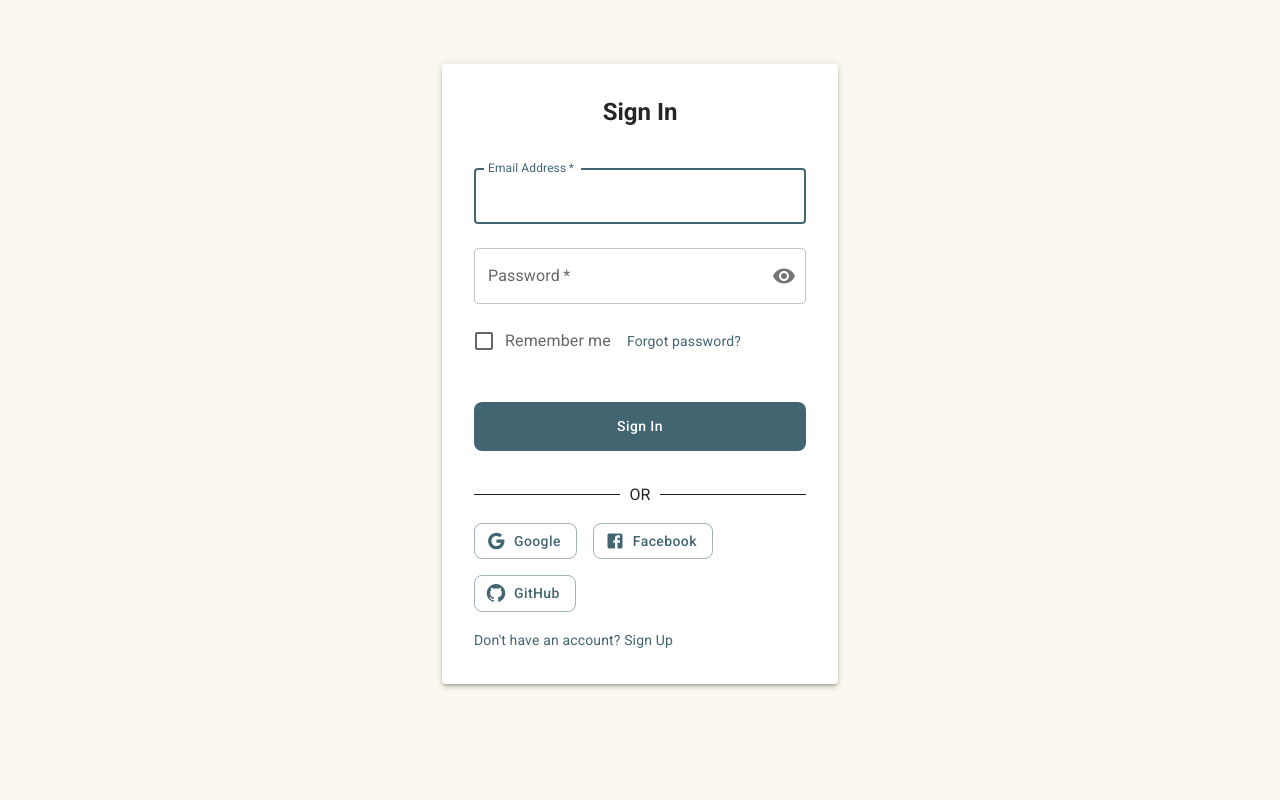
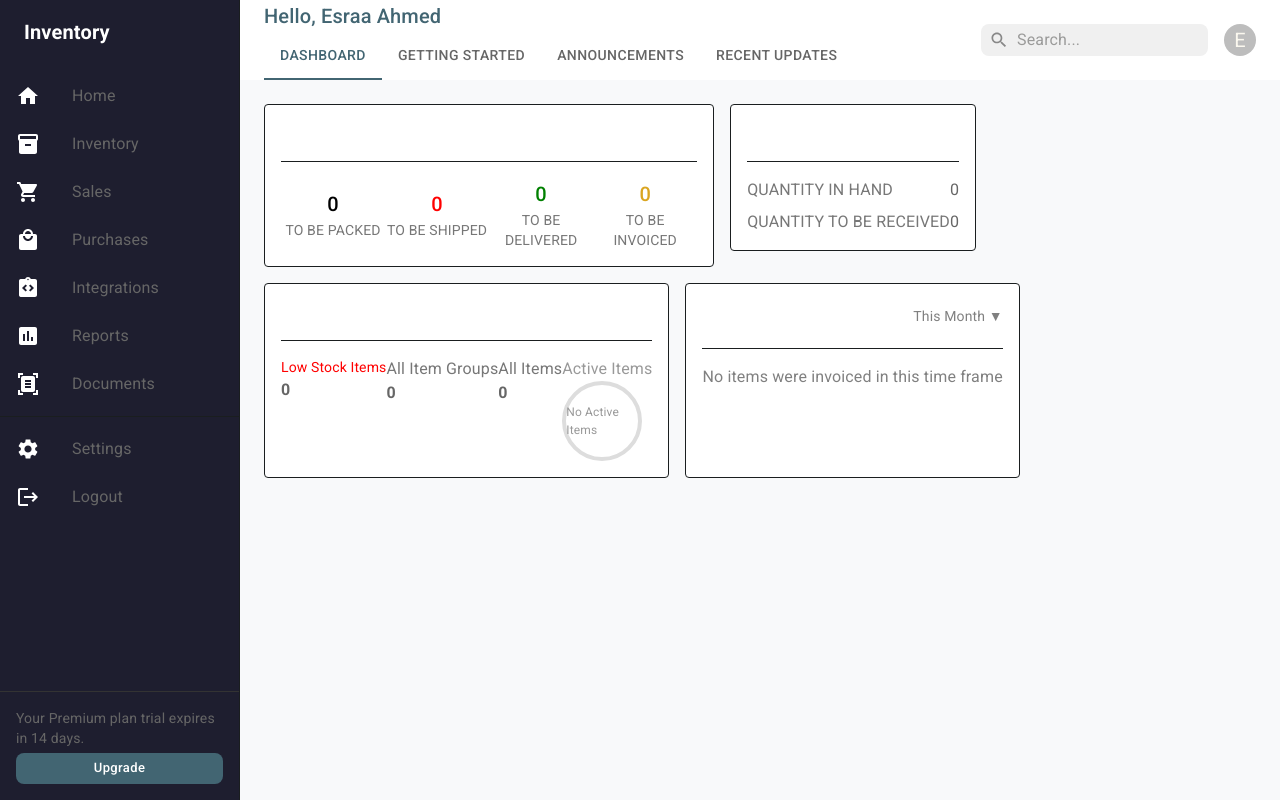
Before and after one commit to esraa5396/dashboard1, a React (Create React App) app: page /dashboard in a window 1280 px wide. Before the commit this address led to /login. Built offline with nearby package versions, Linux system fonts and the light colour scheme.

Commit message:
add dashboard layout

```diff
--- a/src/App.js
+++ b/src/App.js
@@ -26,22 +26,24 @@ function App() {
           <Route path="/register" element={<RegisterPage />} />
           <Route path="/forgot-password" element={<ForgotPasswordPage />} />
           <Route path="*" element={<Navigate to="/" replace />} />
-          <Route
+          <Route path='/dashboard' element={<DashboardPage/>}/>
+          {/* <Route
             path="/"
             element={
               isAuthenticated() ?
                 <Navigate to="/dashboard" replace /> :
                 <Navigate to="/login" replace />
             }
-          />
-          <Route
+          /> */}
+          {/* <Route
           path="/dashboard"
           element={
             <PrivateRoute>
               <DashboardPage />
             </PrivateRoute>
           }
-        />
+        /> */}
+
         </Routes>
       </BrowserRouter>
     </ThemeProvider>
--- /dev/null
+++ b/src/components/DashboardCards.jsx
@@ -0,0 +1,103 @@
+import React from 'react';
+import { Grid, Box, Card, Typography, Divider } from '@mui/material';
+
+const StatItem = ({ label, value, color = 'black' }) => (
+  <Box textAlign="center" flex={1}>
+    <Typography variant="h6" sx={{ color }}>{value}</Typography>
+    <Typography variant="body2" sx={{ color: '#777' }}>{label}</Typography>
+  </Box>
+);
+
+const DashboardCards = () => {
+  return (
+    <Box>
+      <Grid container spacing={2}>
+        {/* Sales Activity */}
+        <Grid item xs={12} md={8}>
+          <Card variant="outlined" sx={{ p: 2 }}>
+            <Typography variant="h6" fontWeight="bold" mb={1}>Sales Activity</Typography>
+            <Divider sx={{ mb: 2 }} />
+            <Box display="flex" justifyContent="space-between" alignItems="center">
+              <StatItem label="TO BE PACKED" value="0" />
+              <StatItem label="TO BE SHIPPED" value="0" color="red" />
+              <StatItem label="TO BE DELIVERED" value="0" color="green" />
+              <StatItem label="TO BE INVOICED" value="0" color="goldenrod" />
+            </Box>
+          </Card>
+        </Grid>
+
+        {/* Inventory Summary */}
+        <Grid item xs={12} md={4}>
+          <Card variant="outlined" sx={{ p: 2 }}>
+            <Typography variant="h6" fontWeight="bold" mb={1}>Inventory Summary</Typography>
+            <Divider sx={{ mb: 2 }} />
+            <Box>
+              <Box display="flex" justifyContent="space-between" mb={1}>
+                <Typography color="#777">QUANTITY IN HAND</Typography>
+                <Typography>0</Typography>
+              </Box>
+              <Box display="flex" justifyContent="space-between">
+                <Typography color="#777">QUANTITY TO BE RECEIVED</Typography>
+                <Typography>0</Typography>
+              </Box>
+            </Box>
+          </Card>
+        </Grid>
+
+        {/* Item Details */}
+        <Grid item xs={12} md={6}>
+          <Card variant="outlined" sx={{ p: 2 }}>
+            <Typography variant="h6" fontWeight="bold" mb={1}>Item Details</Typography>
+            <Divider sx={{ mb: 2 }} />
+            <Box display="flex" justifyContent="space-between">
+              <Box>
+                <Typography sx={{ color: 'red', fontSize: '14px' }}>Low Stock Items</Typography>
+                <Typography fontWeight="bold">0</Typography>
+              </Box>
+              <Box>
+                <Typography color="#777">All Item Groups</Typography>
+                <Typography fontWeight="bold">0</Typography>
+              </Box>
+              <Box>
+                <Typography color="#777">All Items</Typography>
+                <Typography fontWeight="bold">0</Typography>
+              </Box>
+              <Box>
+                <Typography color="#999">Active Items</Typography>
+                <Box sx={{
+                  width: 80,
+                  height: 80,
+                  borderRadius: '50%',
+                  border: '4px solid #ddd',
+                  display: 'flex',
+                  alignItems: 'center',
+                  justifyContent: 'center',
+                  fontSize: '12px',
+                  color: '#999'
+                }}>
+                  No Active Items
+                </Box>
+              </Box>
+            </Box>
+          </Card>
+        </Grid>
+
+        {/* Top Selling Items */}
+        <Grid item xs={12} md={6}>
+          <Card variant="outlined" sx={{ p: 2, height: '100%' }}>
+            <Box display="flex" justifyContent="space-between" alignItems="center">
+              <Typography variant="h6" fontWeight="bold">Top Selling Items</Typography>
+              <Typography variant="body2" color="gray">This Month ▼</Typography>
+            </Box>
+            <Divider sx={{ my: 2 }} />
+            <Typography color="gray" align="center">
+              No items were invoiced in this time frame
+            </Typography>
+          </Card>
+        </Grid>
+      </Grid>
+    </Box>
+  );
+};
+
+export default DashboardCards;
--- /dev/null
+++ b/src/components/DashboardLayout.jsx
@@ -0,0 +1,177 @@
+import React from 'react';
+import {
+  Box,
+  Drawer,
+  List,
+  ListItem,
+  ListItemIcon,
+  ListItemText,
+  AppBar,
+  Toolbar,
+  Typography,
+  InputBase,
+  Avatar,
+  Tabs,
+  Tab,
+  Divider,
+  Button
+} from '@mui/material';
+
+import {
+  Home,
+  Inventory,
+  ShoppingCart,
+  Assessment,
+  Settings,
+  Logout,
+  Search,
+  LocalMall,
+  DocumentScanner,
+  AutoGraph,
+  IntegrationInstructions
+} from '@mui/icons-material';
+
+import { useNavigate } from 'react-router-dom';
+
+const drawerWidth = 240;
+
+const DashboardLayout = ({ children }) => {
+  const navigate = useNavigate();
+  const [tabIndex, setTabIndex] = React.useState(0);
+
+  const handleLogout = () => {
+    localStorage.removeItem('token');
+    navigate('/');
+  };
+
+  return (
+    <Box sx={{ display: 'flex' }}>
+      {/* Sidebar */}
+      <Drawer
+        variant="permanent"
+        sx={{
+          width: drawerWidth,
+          flexShrink: 0,
+          [`& .MuiDrawer-paper`]: {
+            width: drawerWidth,
+            boxSizing: 'border-box',
+            backgroundColor: '#1e1e2f',
+            color: '#fff',
+            display: 'flex',
+            flexDirection: 'column',
+            justifyContent: 'space-between'
+          },
+        }}
+      >
+        {/* Sidebar - Top */}
+        <Box>
+          <Toolbar>
+            <Typography variant="h6" fontWeight="bold">
+              Inventory
+            </Typography>
+          </Toolbar>
+
+          <List>
+            <ListItem sx={{cursor: 'pointer'}} button onClick={() => navigate('/dashboard')}>
+              <ListItemIcon><Home sx={{ color: '#fff' }} /></ListItemIcon>
+              <ListItemText primary="Home" />
+            </ListItem>
+
+            <ListItem sx={{cursor: 'pointer'}} button>
+              <ListItemIcon><Inventory sx={{ color: '#fff' }} /></ListItemIcon>
+              <ListItemText primary="Inventory" />
+            </ListItem>
+
+            <ListItem sx={{cursor: 'pointer'}}  button>
+              <ListItemIcon><ShoppingCart sx={{ color: '#fff' }} /></ListItemIcon>
+              <ListItemText primary="Sales" />
+            </ListItem>
+
+            <ListItem sx={{cursor: 'pointer'}}  button>
+              <ListItemIcon><LocalMall sx={{ color: '#fff' }} /></ListItemIcon>
+              <ListItemText primary="Purchases" />
+            </ListItem>
+
+            <ListItem sx={{cursor: 'pointer'}}  button>
+              <ListItemIcon><IntegrationInstructions sx={{ color: '#fff' }} /></ListItemIcon>
+              <ListItemText primary="Integrations" />
+            </ListItem>
+
+            <ListItem sx={{cursor: 'pointer'}}  button>
+              <ListItemIcon><Assessment sx={{ color: '#fff' }} /></ListItemIcon>
+              <ListItemText primary="Reports" />
+            </ListItem>
+
+            <ListItem sx={{cursor: 'pointer'}}  button>
+              <ListItemIcon><DocumentScanner sx={{ color: '#fff' }} /></ListItemIcon>
+              <ListItemText primary="Documents" />
+            </ListItem>
+
+            <Divider sx={{ background: '#444', my: 1 }} />
+
+            <ListItem sx={{cursor: 'pointer'}}  button>
+              <ListItemIcon><Settings sx={{ color: '#fff' }} /></ListItemIcon>
+              <ListItemText primary="Settings" />
+            </ListItem>
+
+            <ListItem sx={{cursor: 'pointer'}}  button onClick={handleLogout}>
+              <ListItemIcon><Logout sx={{ color: '#fff' }} /></ListItemIcon>
+              <ListItemText primary="Logout" />
+            </ListItem>
+          </List>
+        </Box>
+
+        {/* Sidebar - Bottom Announcement */}
+        <Box sx={{ p: 2, borderTop: '1px solid #333' }}>
+          <Typography variant="body2" gutterBottom>
+            Your Premium plan trial expires in 14 days.
+          </Typography>
+          <Button variant="contained" color="primary" fullWidth size="small">
+            Upgrade
+          </Button>
+        </Box>
+      </Drawer>
+
+      {/* Main content */}
+      <Box component="main" sx={{ flexGrow: 1, bgcolor: '#f8f9fa', minHeight: '100vh' }}>
+        {/* Header */}
+        <AppBar position="static" elevation={0} sx={{ bgcolor: 'white', color: 'black' }}>
+          <Toolbar sx={{ justifyContent: 'space-between' }}>
+            <Box>
+              <Typography variant="h6" color='primary'>Hello, Esraa Ahmed</Typography>
+              <Tabs value={tabIndex} onChange={(e, newVal) => setTabIndex(newVal)} textColor="primary">
+                <Tab label="Dashboard" />
+                <Tab label="Getting Started" />
+                <Tab label="Announcements" />
+                <Tab label="Recent Updates" />
+              </Tabs>
+            </Box>
+
+            <Box sx={{ display: 'flex', alignItems: 'center', gap: 2 }}>
+              <Box
+                sx={{
+                  display: 'flex',
+                  alignItems: 'center',
+                  bgcolor: '#f0f0f0',
+                  px: 1,
+                  borderRadius: 2,
+                }}
+              >
+                <Search sx={{ fontSize: 20, color: '#888' }} />
+                <InputBase placeholder="Search..." sx={{ ml: 1 }} />
+              </Box>
+              <Avatar sx={{ width: 32, height: 32 }}>E</Avatar>
+            </Box>
+          </Toolbar>
+        </AppBar>
+
+        {/* Page Content */}
+        <Box sx={{ p: 3 }}>
+          {children}
+        </Box>
+      </Box>
+    </Box>
+  );
+};
+
+export default DashboardLayout;
--- a/src/pages/DashboardPage.jsx
+++ b/src/pages/DashboardPage.jsx
@@ -1,7 +1,13 @@
-import React from 'react'
+import React from 'react';
+import DashboardLayout from '../components/DashboardLayout';
+import DashboardCards from '../components/DashboardCards';
 
-export default function DashboardPage() {
+const DashboardPage = () => {
   return (
-    <div>DashboardPage</div>
-  )
-}
+    <DashboardLayout>
+      <DashboardCards />
+    </DashboardLayout>
+  );
+};
+
+export default DashboardPage;
```
